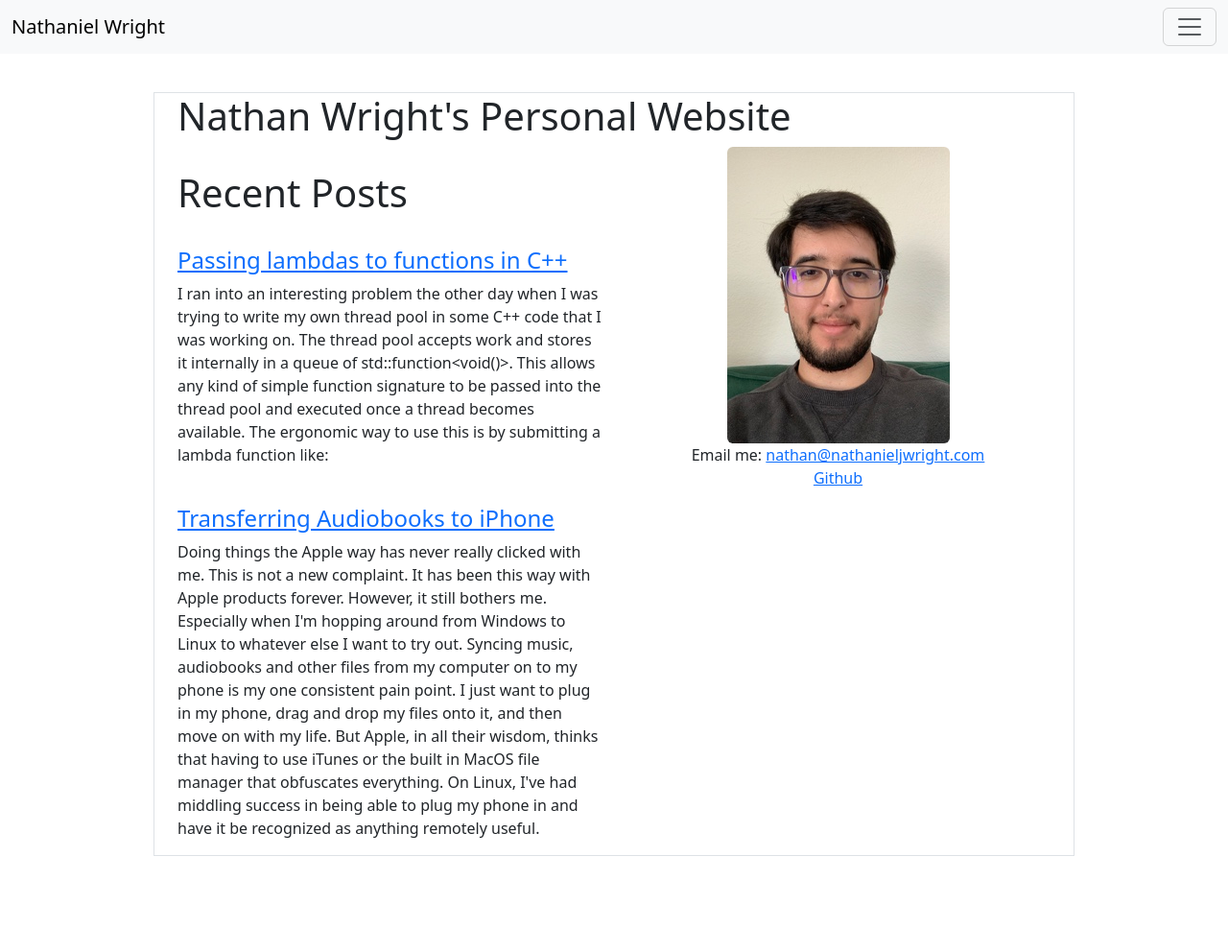
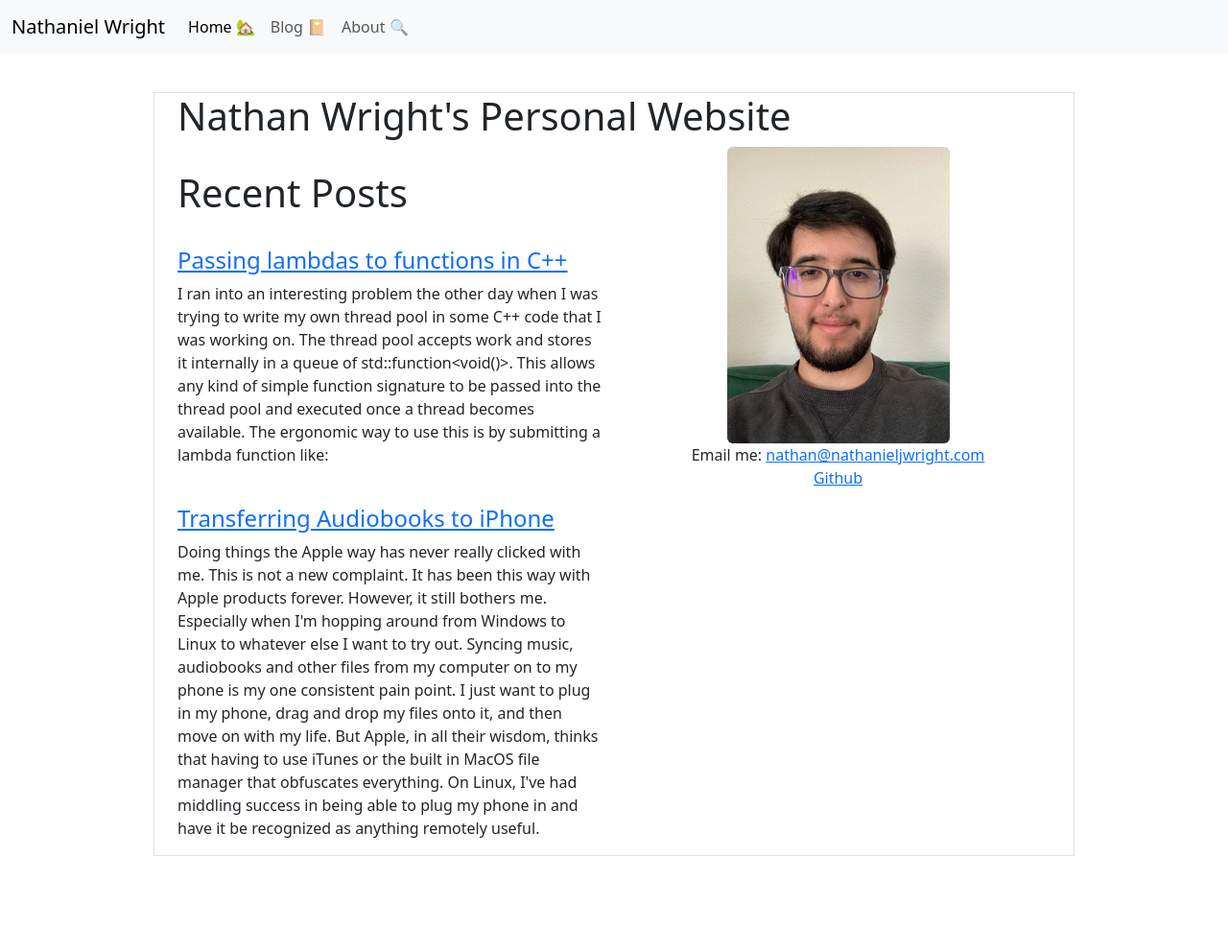
Before and after one commit to N8-Wright/nathanieljwright.github.io, a Jekyll site: the page built from index.html, in a window 1280 px wide. Shown: the whole page at 96% size. Built offline with Jekyll 4.4.1, drawn with Linux system fonts in a browser that asks for light colours; some web fonts are replaced.

Commit message:
navbar expands on larger screens

```diff
--- a/_includes/navigation.html
+++ b/_includes/navigation.html
@@ -1,11 +1,11 @@
-<nav class="navbar navbar-light bg-light" aria-label="Site Navigation">
+<nav class="navbar navbar-expand-lg navbar-light bg-light" aria-label="Site Navigation">
     <div class="container-fluid">
         <a class="navbar-brand" href="{{ site.baseurl}}/">Nathaniel Wright</a>
         <button class="navbar-toggler" type="button" data-bs-toggle="collapse" data-bs-target="#siteNavbar" aria-controls="siteNavbar" aria-expanded="false" aria-label="Toggle navigation">
             <span class="navbar-toggler-icon"></span>
         </button>
         <div class="collapse navbar-collapse" id="siteNavbar">
-            <ul class="navbar-nav me-auto mb-2">
+            <ul class="navbar-nav mr-auto">
                 {% for item in site.data.navigation %}
                     <li class="nav-item">
                         <a class="nav-link{% if page.url == item.link %} active{% endif %}"{% if page.url == item.link %} aria-current="page"{% endif %} href="{{ site.baseurl }}{{ item.link }}">
```
